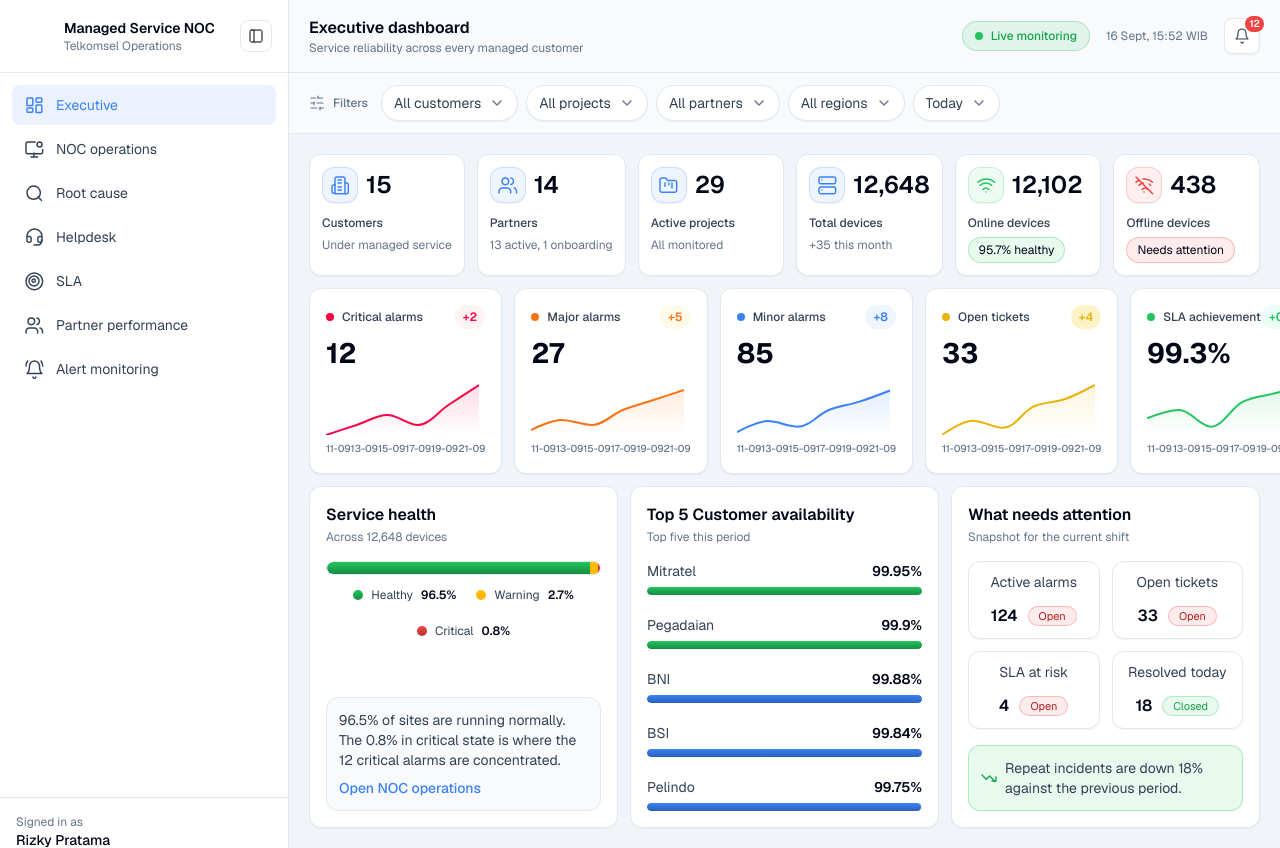
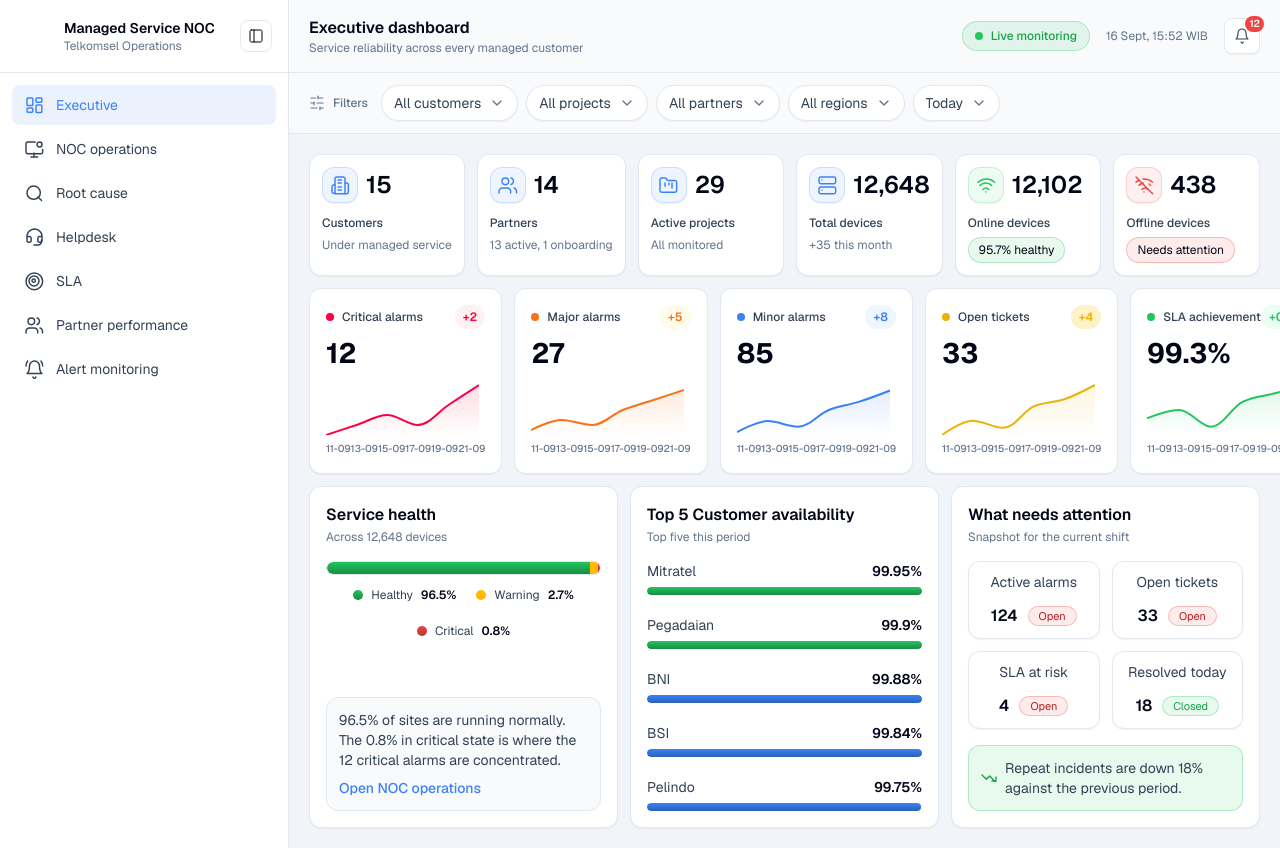
Before and after one commit to Robby18N/Pra_Project_Tsel, a Next.js app: page / in a window 1280 px wide. Built offline with nearby package versions, Linux system fonts and the light colour scheme.

Commit message:
Remove signed-in-user block from sidebar
Drop the "Signed in as / Rizky Pratama / L0 Operations" footer per
request; the nav list now grows to fill the full sidebar height.

```diff
--- a/src/components/layout/Sidebar/Sidebar.tsx
+++ b/src/components/layout/Sidebar/Sidebar.tsx
@@ -2,7 +2,7 @@
 import { SIDEBAR_LOGO_DATA_URI } from "./logo";
 import { NAV_ITEMS } from "./nav-items";
 
-/** Fixed left navigation rail: org identity, primary nav, and signed-in user. */
+/** Fixed left navigation rail: org identity and primary nav. */
 export function Sidebar() {
   return (
     <div className="box-border w-[289px] h-[882px] absolute left-0 top-0 flex flex-col gap-0 justify-start items-start bg-white border-r border-[#e2e8f0] z-10">
@@ -62,22 +62,6 @@
           </a>
         ))}
       </nav>
-
-      <div className="box-border w-full h-fit shrink-0 flex flex-col gap-0 p-[16px] justify-end items-start border-t border-[#e2e8f0]">
-        <div className="text-[12px]/[16px] box-border text-[#64748bff] font-normal text-left whitespace-nowrap">
-          Signed in as
-        </div>
-        <div className="box-border w-[256px] h-[20px] shrink-0 flex flex-col gap-0 justify-start items-start overflow-hidden">
-          <div className="text-[14px]/[20px] box-border text-[#020617ff] font-medium text-left whitespace-nowrap">
-            Rizky Pratama
-          </div>
-        </div>
-        <div className="box-border w-[256px] h-[16px] shrink-0 flex flex-col gap-0 justify-start items-start overflow-hidden">
-          <div className="text-[12px]/[16px] box-border text-[#64748bff] font-normal text-left whitespace-nowrap">
-            L0 Operations
-          </div>
-        </div>
-      </div>
     </div>
   );
 }
```
